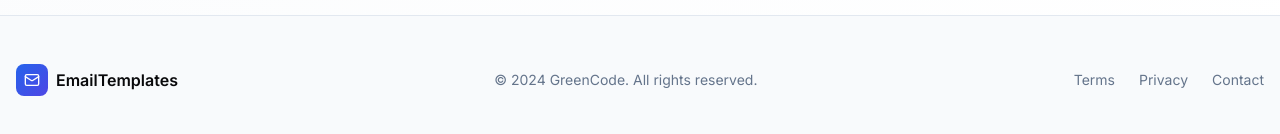
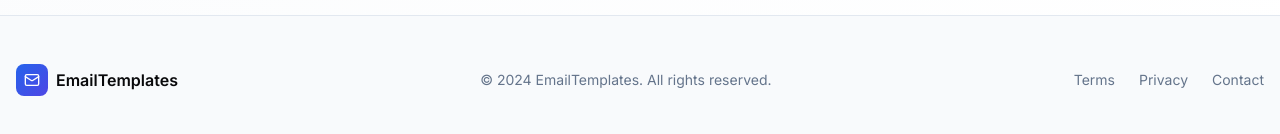
Before and after one commit to brytebee/emailEngine, a Next.js app: page / in a window 1280 px wide. Shown: the part 1458-1592 px from the top of the page. Built offline with nearby package versions, Linux system fonts and the light colour scheme.

Commit message:
Brand name update

```diff
--- a/src/components/Home.tsx
+++ b/src/components/Home.tsx
@@ -39,7 +39,8 @@ const sampleData = {
   logoUrl:
     "https://res.cloudinary.com/dprkvmhld/image/upload/v1726589389/school-test-system_jxbfjt.jpg",
   verifyUrl:
-    "https://techverseacademy.com/verify?token=eyJhbGciOiJIUzI1NiIsInR5cCI6IkpXVCJ9",
+    "https://emailtemplates.com/verify?token=eyJhbGciOiJIUzI1NiIsInR5cCI6IkpXVCJ9",
+  support: "help@emailtemplates.com",
 };
 
 // Template data
@@ -353,7 +354,7 @@ export default function Home() {
             </div>
 
             <p className="text-sm text-slate-500 dark:text-slate-400 mb-4 md:mb-0">
-              © {new Date().getFullYear()} GreenCode. All rights reserved.
+              © {new Date().getFullYear()} EmailTemplates. All rights reserved.
             </p>
 
             <div className="flex space-x-6">
```
